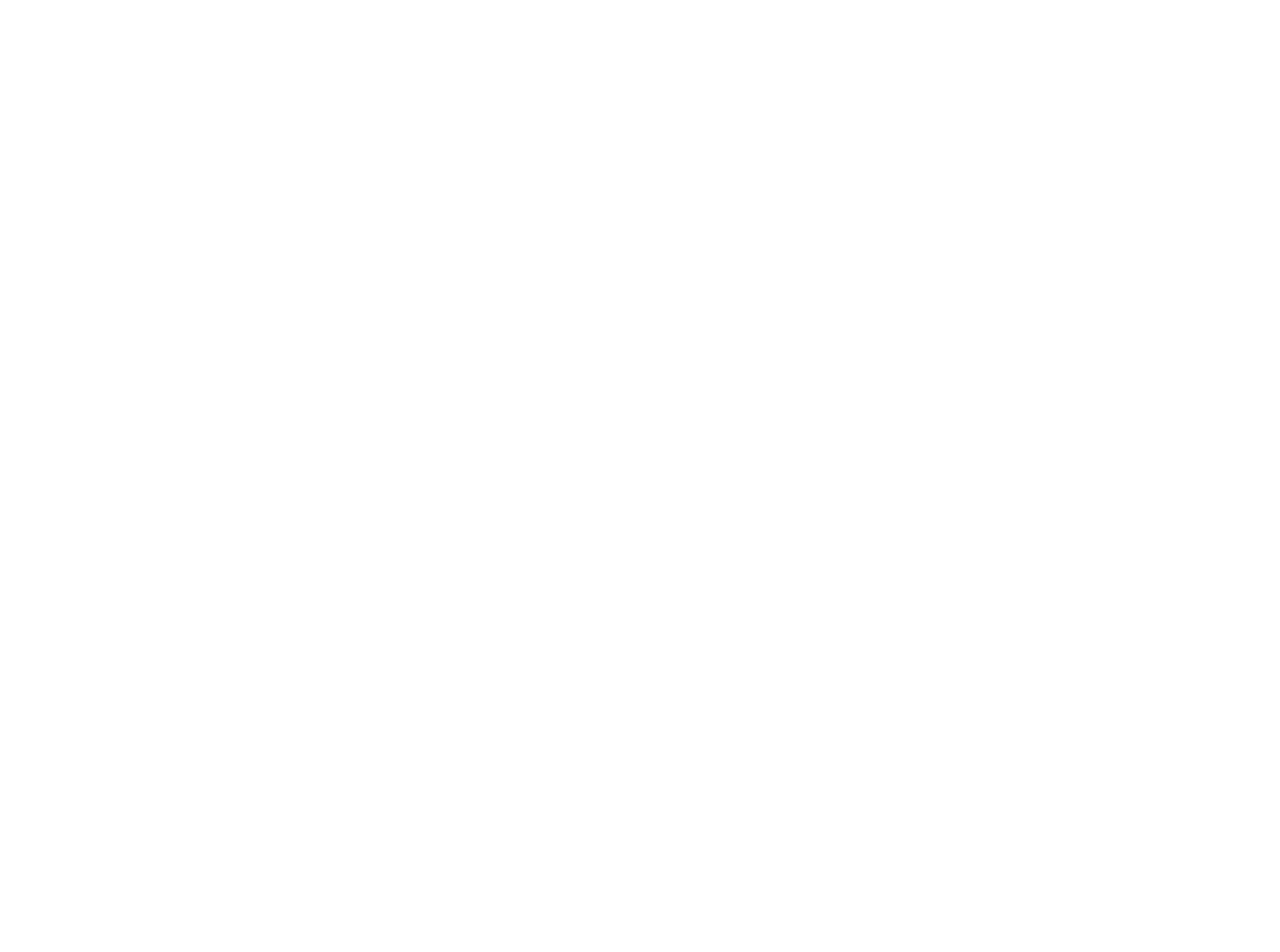
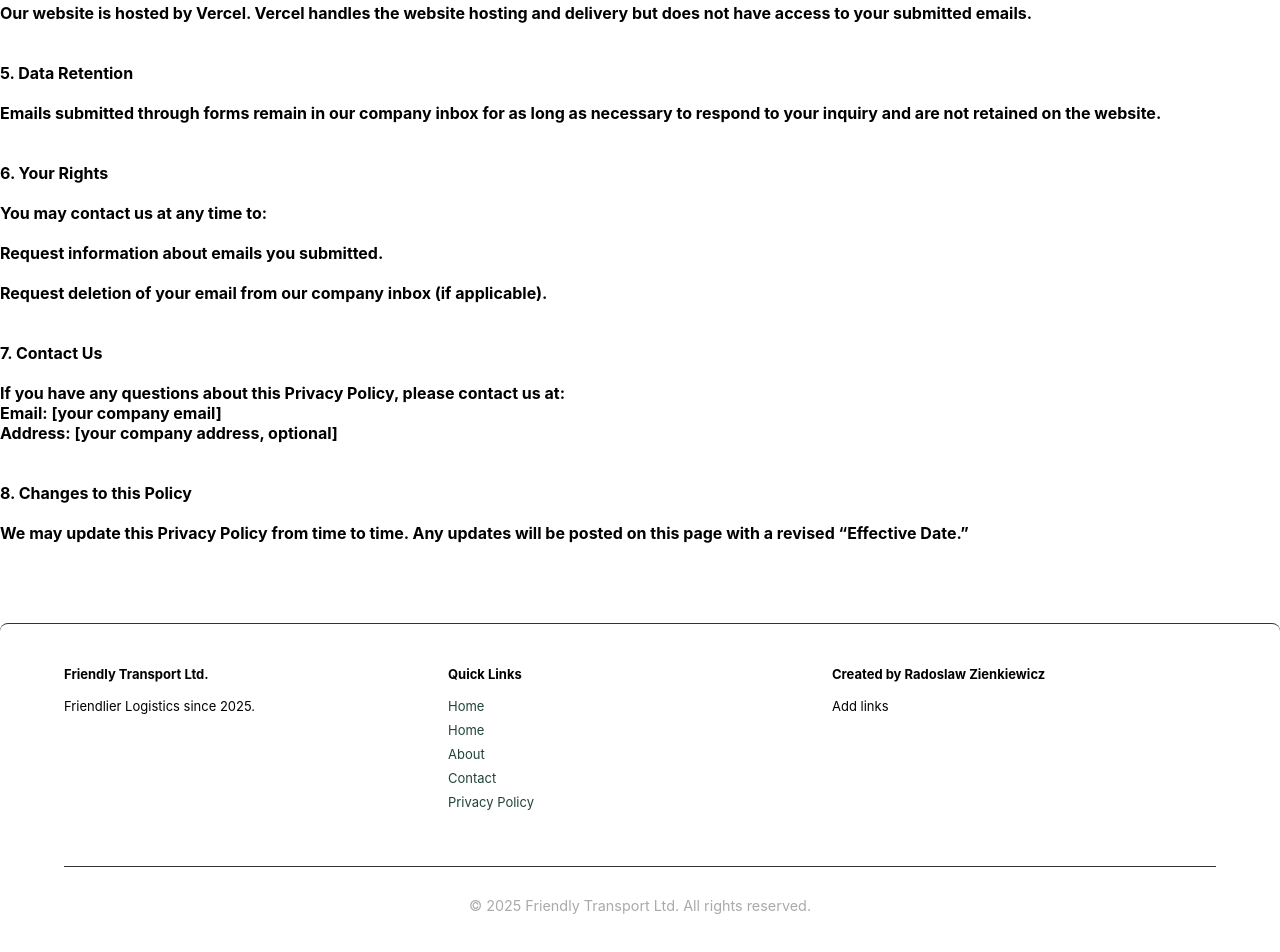
Before and after one commit to radekzien/ftwebsite, a React (Create React App) app: page /privacy in a window 1280 px wide. Before the commit this address had no page. Shown: the part 482-1434 px from the top of the page. Before the commit the page ends 800 px from the top, so only its background shows below. Built offline with nearby package versions, Linux system fonts and the light colour scheme.

Commit message:
Added privacy page and updated footer links

```diff
--- a/src/App.tsx
+++ b/src/App.tsx
@@ -6,6 +6,7 @@
 import About from "./pages/About";
 import Contact from "./pages/Contact";
 import Clients from "./pages/Clients";
+import Privacy from './pages/Privacy';
 
 
 function App() {
@@ -16,6 +17,7 @@
         <Route path="/about" element={<About />} />
         <Route path="/contact" element={<Contact />} />
         <Route path="/clients" element={<Clients />} />
+        <Route path="/privacy" element ={<Privacy />}/>
       </Routes>
     </BrowserRouter>
   );
--- a/src/components/Footer.tsx
+++ b/src/components/Footer.tsx
@@ -9,6 +9,8 @@
 
             <div className="footer-section-left">
                 <h4>Quick Links</h4>
+                <a href="/Home">Home</a>
+                <a href="/Clients">Home</a>
                 <a href="/About">About</a>
                 <a href="/Contact">Contact</a>
                 <a href="/Privacy">Privacy Policy</a>
--- /dev/null
+++ b/src/pages/Privacy.tsx
@@ -0,0 +1,51 @@
+import NavBar from "../components/Nav/NavBar";
+import Rights from "../components/Footer"
+
+
+export default function Privacy() {
+  return (
+    <div id='root' className="p-4">
+      <NavBar />
+      <h4>
+        1. Information We Collect<br />
+<br />
+We only collect personal information that you voluntarily provide through our website forms, such as your email address.<br />
+<br /><br />
+2. How We Use Your Information<br />
+<br />
+Any emails you submit are sent directly to our company inbox to respond to inquiries or provide requested information. We do not store your emails on the website or in any database.<br />
+<br /><br />
+3. Cookies and Tracking<br />
+<br />
+Our website does not use cookies, track IP addresses, or collect other personal information. We do not use third-party analytics tools.<br />
+<br /><br />
+4. Third-Party Hosting<br />
+<br />
+Our website is hosted by Vercel. Vercel handles the website hosting and delivery but does not have access to your submitted emails.<br />
+<br /><br />
+5. Data Retention<br />
+<br />
+Emails submitted through forms remain in our company inbox for as long as necessary to respond to your inquiry and are not retained on the website.<br />
+<br /><br />
+6. Your Rights<br />
+<br />
+You may contact us at any time to:<br />
+<br />
+Request information about emails you submitted.<br />
+<br />
+Request deletion of your email from our company inbox (if applicable).<br />
+<br /><br />
+7. Contact Us<br />
+<br />
+If you have any questions about this Privacy Policy, please contact us at:<br />
+Email: [your company email]<br />
+Address: [your company address, optional]<br />
+<br /><br />
+8. Changes to this Policy<br />
+<br />
+We may update this Privacy Policy from time to time. Any updates will be posted on this page with a revised “Effective Date.”
+      </h4>
+      <Rights />
+    </div>
+  );
+}
```
